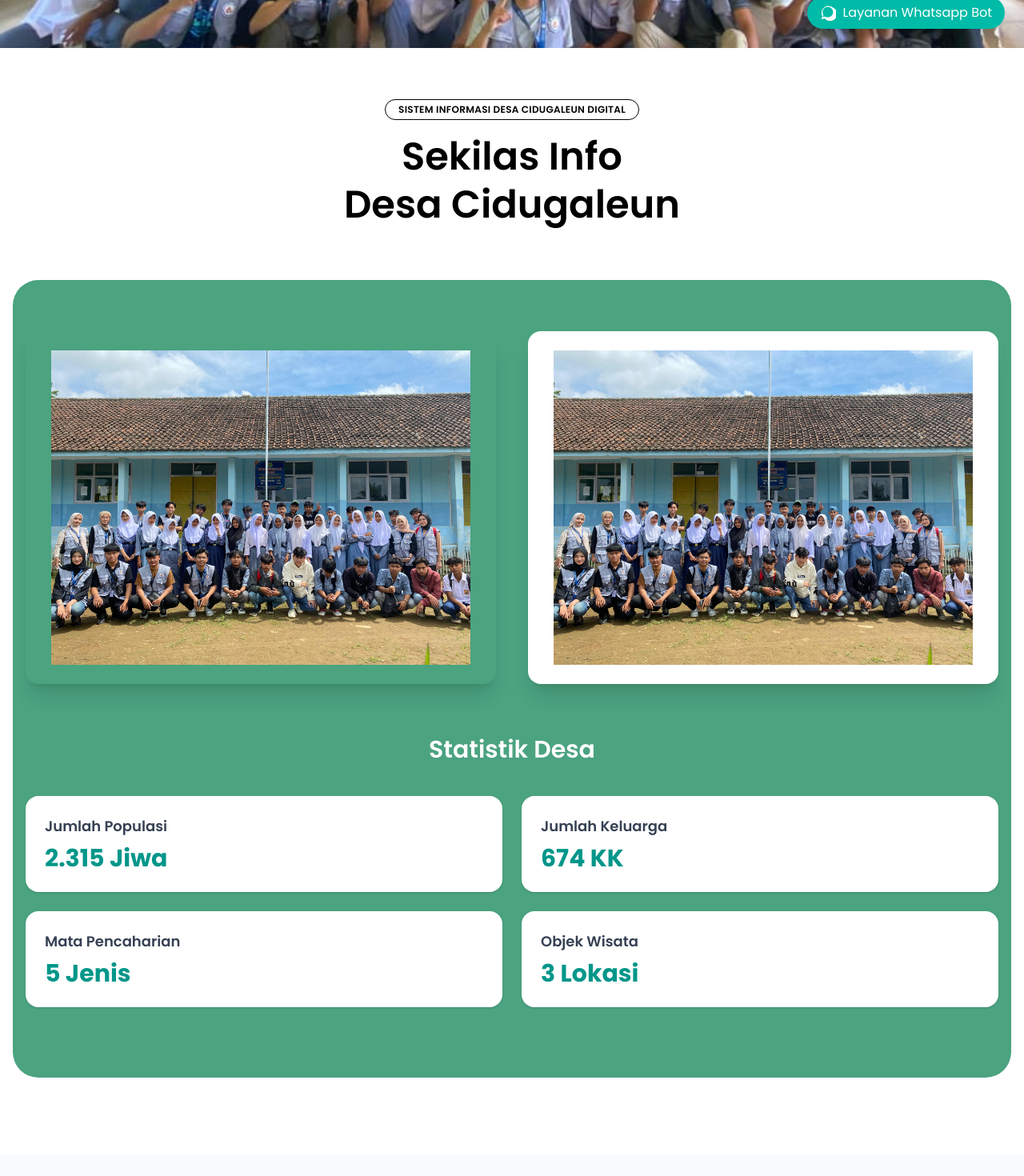
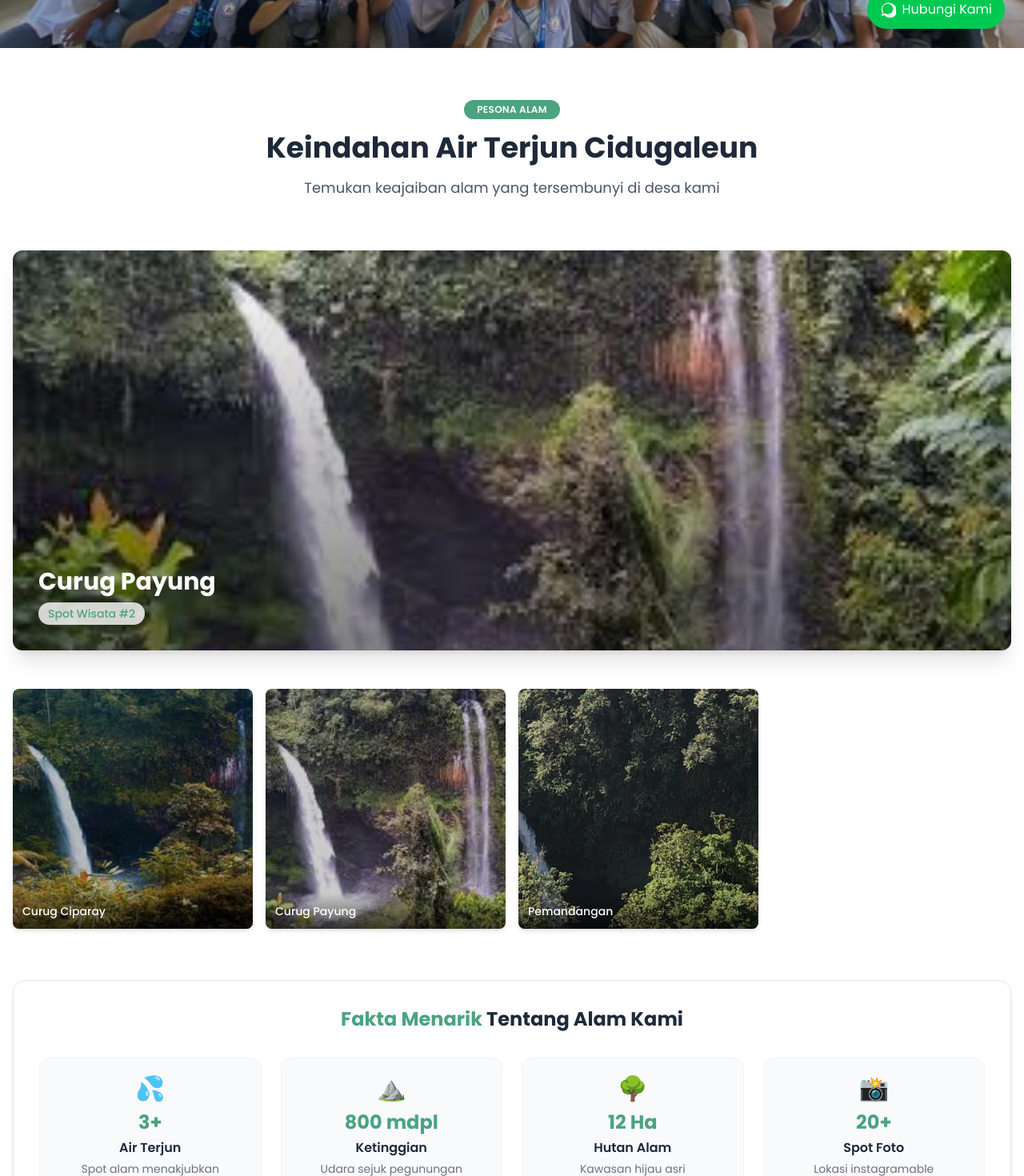
Before and after one commit to Apriyanto20/SIDESCID, a Next.js app: page / in a window 1280 px wide. Shown: the part 740-2210 px from the top of the page at 80% size. Built offline with nearby package versions, Linux system fonts and the light colour scheme.

Commit message:
Repair Design

```diff
--- a/package.json
+++ b/package.json
@@ -8,6 +8,7 @@
     "start": "next start"
   },
   "dependencies": {
+    "@heroicons/react": "^2.2.0",
     "aos": "^2.3.4",
     "clsx": "^2.1.1",
     "framer-motion": "^12.23.12",
--- a/src/app/components/HomeClient.tsx
+++ b/src/app/components/HomeClient.tsx
@@ -1,111 +1,239 @@
 "use client";
 
 import Image from 'next/image';
-// import Navbar from './components/navbar';
 import { Swiper, SwiperSlide } from "swiper/react";
-import { Autoplay } from 'swiper/modules';
-import { useEffect } from 'react';
+import { Autoplay, Navigation } from 'swiper/modules';
+import { useEffect, useRef } from 'react';
 import 'swiper/css';
 import AOS from 'aos';
 import 'aos/dist/aos.css';
 import PerangkatDesaSection from "./PerangkatDesaSection";
+import { ChevronLeftIcon, ChevronRightIcon, MapPinIcon } from '@heroicons/react/24/outline';
+import type { Swiper as SwiperType } from 'swiper';
 
+interface NatureImage {
+    main: string;
+    thumb: string;
+    name: string;
+}
+
+const natureImages: NatureImage[] = [
+    {
+        main: '/image/curug-ciparay.jpg',
+        thumb: '/image/curug-ciparay.jpg',
+        name: 'Curug Ciparay'
+    },
+    {
+        main: '/image/curug.jpeg',
+        thumb: '/image/curug.jpeg',
+        name: 'Curug Payung'
+    },
+    {
+        main: '/image/pemandangan.jpg',
+        thumb: '/image/pemandangan.jpg',
+        name: 'Pemandangan'
+    },
+];
+
+const statistics = [
+    {
+        value: `${natureImages.length}+`,
+        title: "Air Terjun",
+        desc: "Spot alam menakjubkan",
+        icon: "💦"
+    },
+    {
+        value: "800 mdpl",
+        title: "Ketinggian",
+        desc: "Udara sejuk pegunungan",
+        icon: "⛰️"
+    },
+    {
+        value: "12 Ha",
+        title: "Hutan Alam",
+        desc: "Kawasan hijau asri",
+        icon: "🌳"
+    },
+    {
+        value: "20+",
+        title: "Spot Foto",
+        desc: "Lokasi instagramable",
+        icon: "📸"
+    }
+];
 
 export default function HomePage() {
+    const swiperRef = useRef<SwiperType | null>(null);
+
     useEffect(() => {
         AOS.init({ duration: 800, once: false });
     }, []);
 
+    const handleThumbnailClick = (index: number) => {
+        if (swiperRef.current) {
+            swiperRef.current.slideTo(index);
+        }
+    };
+
+    const handleImageError = (e: React.SyntheticEvent<HTMLImageElement>) => {
+        const target = e.target as HTMLImageElement;
+        target.src = '/image/kegiatan.jpg';
+        target.className = "object-contain p-6";
+    };
+
     return (
         <div className="relative min-h-screen bg-gray-50">
-            {/* <Navbar /> */}
-
             {/* Hero Section */}
             <section
                 className="relative h-screen bg-cover bg-center flex items-center justify-center text-center px-6"
-                style={{ backgroundImage: `url('/image/hero-desa.jpg')` }} data-aos="fade-up"
+                style={{ backgroundImage: `url('/image/hero-desa.jpg')` }}
+                data-aos="fade-up"
             >
-                <div className="z-10">
-                    <h1 className="text-4xl md:text-6xl font-extrabold text-white leading-tight drop-shadow-lg">
+                <div className="absolute inset-0 bg-black/30"></div>
+                <div className="z-10 relative">
+                    <h1 className="text-4xl md:text-6xl font-extrabold text-white leading-tight drop-shadow-lg mb-4">
                         Sistem <span className="text-teal-400">Informasi</span><br />
                         Desa Cidugaleun
                     </h1>
+                    <p className="text-xl text-white max-w-2xl mx-auto">
+                        Menyajikan keindahan alam dan informasi desa secara digital
+                    </p>
                 </div>
             </section>
 
-            {/* Rumah Dataku Section */}
-            <section className="bg-white pt-16 pb-24 px-4" data-aos="zoom-in">
-                <div className="text-center max-w-4xl mx-auto mb-16">
-                    <span className="inline-block border border-black rounded-full px-4 py-1 text-xs font-semibold tracking-wide uppercase mb-4 text-black">
-                        Sistem Informasi Desa Cidugaleun Digital
-                    </span>
-                    <h1 className="text-4xl md:text-5xl font-semibold leading-tight text-black">
-                        Sekilas Info <br className="hidden md:block" />
-                        Desa Cidugaleun
-                    </h1>
-                </div>
+            {/* Nature Gallery Section */}
+            <section className="relative bg-white py-16 px-4">
+                <div className="max-w-7xl mx-auto">
+                    <div className="text-center mb-16" data-aos="fade-down">
+                        <span className="inline-block bg-[#4BA380] rounded-full px-4 py-1 text-xs font-semibold tracking-wide uppercase mb-4 text-white">
+                            Pesona Alam
+                        </span>
+                        <h2 className="text-3xl md:text-4xl font-bold text-gray-800 mb-4">
+                            Keindahan Air Terjun Cidugaleun
+                        </h2>
+                        <p className="text-lg text-gray-600 max-w-2xl mx-auto">
+                            Temukan keajaiban alam yang tersembunyi di desa kami
+                        </p>
+                    </div>
 
-                <div className="bg-[#4BA380] rounded-[2rem] py-16 px-4">
-                    <div className="max-w-7xl mx-auto grid grid-cols-1 lg:grid-cols-2 gap-10 items-start">
-                        {/* Carousel */}
-                        <div className="relative w-full aspect-[4/3] rounded-2xl shadow-xl overflow-hidden">
+                    {/* Main Carousel */}
+                    <div className="mb-12" data-aos="zoom-in">
+                        <div className="relative group rounded-xl overflow-hidden shadow-xl">
                             <Swiper
-                                spaceBetween={20}
+                                spaceBetween={30}
                                 slidesPerView={1}
-                                loop
-                                autoplay={{ delay: 3000, disableOnInteraction: false }}
-                                modules={[Autoplay]}
+                                loop={natureImages.length > 1}
+                                autoplay={{ delay: 5000, disableOnInteraction: false }}
+                                modules={[Autoplay, Navigation]}
+                                navigation={{
+                                    nextEl: '.nature-next',
+                                    prevEl: '.nature-prev',
+                                }}
+                                onSwiper={(swiper) => {
+                                    swiperRef.current = swiper;
+                                }}
                             >
-                                {[...Array(5)].map((_, i) => (
-                                    <SwiperSlide key={i}>
-                                        <div className="relative w-full aspect-[4/3]">
+                                {natureImages.map((image, index) => (
+                                    <SwiperSlide key={index}>
+                                        <div className="relative w-full h-96 md:h-[500px]">
                                             <Image
-                                                src="/image/kegiatan.jpg"
-                                                alt="Logo Rumah Dataku"
+                                                src={image.main}
+                                                alt={image.name}
                                                 fill
-                                                className="object-contain p-6 transition-transform duration-300 hover:scale-110"
+                                                className="object-cover"
+                                                priority
+                                                onError={handleImageError}
                                             />
+                                            <div className="absolute inset-0 bg-gradient-to-t from-black/50 to-transparent flex items-end p-8">
+                                                <div>
+                                                    <h3 className="text-white text-2xl md:text-3xl font-bold mb-2">
+                                                        {image.name}
+                                                    </h3>
+                                                    <span className="inline-block bg-white/80 text-[#4BA380] px-3 py-1 rounded-full text-sm font-medium">
+                                                        Spot Wisata #{index + 1}
+                                                    </span>
+                                                </div>
+                                            </div>
                                         </div>
                                     </SwiperSlide>
                                 ))}
                             </Swiper>
-                        </div>
 
-                        {/* Logo Section */}
-                        <div className="w-full aspect-[4/3] rounded-2xl shadow-xl bg-white overflow-hidden transition-transform duration-500 hover:scale-105 hover:shadow-2xl relative">
-                            <Image
-                                src="/image/kegiatan.jpg"
-                                alt="Logo Rumah Dataku"
-                                fill
-                                className="object-contain p-6 transition-transform duration-300 hover:scale-110"
-                            />
+                            {natureImages.length > 1 && (
+                                <>
+                                    <button
+                                        className="nature-prev absolute left-4 top-1/2 -translate-y-1/2 bg-white/80 text-[#4BA380] w-10 h-10 rounded-full flex items-center justify-center shadow-lg z-10 opacity-0 group-hover:opacity-100 transition"
+                                        aria-label="Previous image"
+                                    >
+                                        <ChevronLeftIcon className="w-5 h-5" />
+                                    </button>
+                                    <button
+                                        className="nature-next absolute right-4 top-1/2 -translate-y-1/2 bg-white/80 text-[#4BA380] w-10 h-10 rounded-full flex items-center justify-center shadow-lg z-10 opacity-0 group-hover:opacity-100 transition"
+                                        aria-label="Next image"
+                                    >
+                                        <ChevronRightIcon className="w-5 h-5" />
+                                    </button>
+                                </>
+                            )}
                         </div>
                     </div>
 
-                    {/* Statistik Desa */}
-                    <div className="max-w-7xl mx-auto mt-16">
-                        <h2 className="text-white text-3xl font-semibold text-center mb-10">Statistik Desa</h2>
+                    {/* Thumbnails */}
+                    {natureImages.length > 0 && (
+                        <div className="grid grid-cols-2 md:grid-cols-4 gap-4 mb-16">
+                            {natureImages.map((image, index) => (
+                                <div
+                                    key={index}
+                                    className="relative group rounded-lg overflow-hidden shadow-md hover:shadow-xl transition-all cursor-pointer"
+                                    data-aos="fade-up"
+                                    data-aos-delay={index * 100}
+                                    onClick={() => handleThumbnailClick(index)}
+                                    role="button"
+                                    tabIndex={0}
+                                    aria-label={`View ${image.name}`}
+                                >
+                                    <div className="aspect-square relative">
+                                        <Image
+                                            src={image.thumb}
+                                            alt={`Thumbnail ${image.name}`}
+                                            fill
+                                            className="object-cover group-hover:scale-105 transition-transform"
+                                            onError={handleImageError}
+                                        />
+                                    </div>
+                                    <div className="absolute inset-0 bg-black/20 group-hover:bg-black/10 transition"></div>
+                                    <div className="absolute bottom-0 left-0 right-0 p-3 bg-gradient-to-t from-black/60 to-transparent">
+                                        <p className="text-white font-medium text-sm truncate">{image.name}</p>
+                                    </div>
+                                </div>
+                            ))}
+                        </div>
+                    )}
 
-                        <div className="flex flex-col md:flex-row gap-6 mb-6">
-                            <div className="flex-1 bg-white rounded-2xl shadow p-6 transition duration-300 hover:scale-105 hover:shadow-xl">
-                                <h3 className="text-lg font-semibold text-gray-700 mb-2">Jumlah Populasi</h3>
-                                <p className="text-3xl font-bold text-teal-600">2.315 Jiwa</p>
-                            </div>
-                            <div className="flex-1 bg-white rounded-2xl shadow p-6 transition duration-300 hover:scale-105 hover:shadow-xl">
-                                <h3 className="text-lg font-semibold text-gray-700 mb-2">Jumlah Keluarga</h3>
-                                <p className="text-3xl font-bold text-teal-600">674 KK</p>
-                            </div>
+                    {/* Nature Statistics */}
+                    <div className="bg-white border border-gray-200 rounded-2xl shadow-sm p-8" data-aos="fade-up">
+                        <h3 className="text-2xl font-bold text-center text-gray-800 mb-8">
+                            <span className="text-[#4BA380]">Fakta Menarik</span> Tentang Alam Kami
+                        </h3>
+                        <div className="grid grid-cols-2 md:grid-cols-4 gap-6">
+                            {statistics.map((stat, index) => (
+                                <div
+                                    key={index}
+                                    className="bg-gray-50 rounded-xl p-5 text-center border border-gray-100 hover:border-[#4BA380]/30 transition-all"
+                                >
+                                    <span className="text-3xl mb-2 inline-block">{stat.icon}</span>
+                                    <p className="text-2xl font-bold text-[#4BA380] mb-1">{stat.value}</p>
+                                    <h4 className="font-semibold text-gray-800">{stat.title}</h4>
+                                    <p className="text-sm text-gray-500 mt-1">{stat.desc}</p>
+                                </div>
+                            ))}
                         </div>
 
-                        <div className="flex mb-6 gap-6">
-                            <div className="flex-1 bg-white rounded-2xl shadow p-6 transition duration-300 hover:scale-105 hover:shadow-xl">
-                                <h3 className="text-lg font-semibold text-gray-700 mb-2">Mata Pencaharian</h3>
-                                <p className="text-3xl font-bold text-teal-600">5 Jenis</p>
-                            </div>
-                            <div className="flex-1 bg-white rounded-2xl shadow p-6 transition duration-300 hover:scale-105 hover:shadow-xl">
-                                <h3 className="text-lg font-semibold text-gray-700 mb-2">Objek Wisata</h3>
-                                <p className="text-3xl font-bold text-teal-600">3 Lokasi</p>
-                            </div>
+                        <div className="text-center mt-12">
+                            <button className="inline-flex items-center px-5 py-3 bg-gradient-to-r from-[#4BA380] to-teal-600 text-white font-medium rounded-full shadow-md hover:shadow-lg transition-all hover:scale-[1.02]">
+                                <MapPinIcon className="w-5 h-5 mr-2" />
+                                Jelajahi Peta Wisata
+                            </button>
                         </div>
                     </div>
                 </div>
@@ -114,17 +242,19 @@ export default function HomePage() {
             {/* Perangkat Desa Section */}
             <PerangkatDesaSection />
 
-            {/* WhatsApp Button */}
+            {/* WhatsApp Floating Button */}
             <a
                 href="https://wa.me/6281234567890"
-                className="fixed bottom-6 right-6 z-50 bg-teal-500 hover:bg-teal-600 text-white px-4 py-2 rounded-full flex items-center shadow-lg"
+                className="fixed bottom-6 right-6 z-50 bg-green-500 hover:bg-green-600 text-white px-4 py-3 rounded-full flex items-center shadow-lg transition-all"
                 target="_blank"
                 rel="noopener noreferrer"
+                data-aos="fade-up"
+                data-aos-delay="300"
             >
                 <svg className="w-5 h-5 mr-2" fill="currentColor" viewBox="0 0 24 24">
                     <path d="M20 4.5A10.5 10.5 0 0 0 3.6 17.2L2 22l4.9-1.6A10.5 10.5 0 1 0 20 4.5zM12 19c-1.6 0-3.1-.4-4.4-1.2l-.3-.2-3.1.9.9-3.1-.2-.3A7.96 7.96 0 1 1 12 19z" />
                 </svg>
-                Layanan Whatsapp Bot
+                Hubungi Kami
             </a>
         </div>
     );
--- a/src/app/geografis/page.tsx
+++ b/src/app/geografis/page.tsx
@@ -1,5 +1,6 @@
 "use client";
 
+import Image from 'next/image';
 import React, { useState } from "react";
 import { PawPrint } from "lucide-react";
 import {
@@ -23,7 +24,6 @@ import {
     Cell,
 } from "recharts";
 
-// Consistent number formatter for both server and client
 const formatNumber = (num: number) => {
     return new Intl.NumberFormat('en-US', {
         minimumFractionDigits: 2,
@@ -530,6 +530,38 @@ export default function GeografisPage() {
                             </div>
                         </div>
 
+                        {/* Gallery Section */}
+                        <div className="bg-white p-5 rounded-xl border border-gray-100 shadow-sm">
+                            <h3 className="text-lg font-semibold text-gray-800 mb-4">Galeri Sumber Daya Alam</h3>
+                            <div className="grid grid-cols-2 md:grid-cols-4 gap-4">
+                                {[
+                                    { src: '/image/sawah.png', alt: 'Pemandangan alam Desa Cidugaleun' },
+                                    { src: '/image/madu.png', alt: 'Pertanian di Desa Cidugaleun' },
+                                    { src: '/image/pemandangan.jpg', alt: 'Sumber air alami' },
+                                    { src: '/image/cidugaleun.jpg', alt: 'Hasil bumi lokal' },
+                                ].map((image, index) => (
+                                    <div
+                                        key={index}
+                                        className="relative aspect-square rounded-lg overflow-hidden shadow-sm hover:shadow-md transition-all cursor-pointer group"
+                                    >
+                                        <Image
+                                            src={image.src}
+                                            alt={image.alt}
+                                            fill
+                                            sizes="(max-width: 768px) 50vw, 25vw"
+                                            className="object-cover group-hover:scale-105 transition-transform duration-300"
+                                            onError={(e) => {
+                                                const target = e.target as HTMLImageElement;
+                                                target.onerror = null;
+                                                target.src = '/image/kegiatan.jpg';
+                                            }}
+                                        />
+                                        <div className="absolute inset-0 bg-black/20 group-hover:bg-black/10 transition"></div>
+                                    </div>
+                                ))}
+                            </div>
+                        </div>
+
                         <div className="grid md:grid-cols-3 gap-6">
                             <div className="bg-white p-5 rounded-xl border border-gray-100 shadow-sm">
                                 <div className="p-3 bg-green-100 text-green-700 rounded-lg w-fit mb-3">
@@ -623,7 +655,7 @@ export default function GeografisPage() {
             <div className="text-center mb-12 pt-20">
                 <h1 className="text-3xl sm:text-4xl font-bold text-gray-900 mb-4">
                     <span className="bg-gradient-to-r from-green-600 to-emerald-600 bg-clip-text text-transparent">
-                    Profil Geografis
+                        Profil Geografis
                     </span>
                     <br />
                     Desa Cidugaleun
```
Also changed, not shown: 1 other file (tests, documents, lock files or other folders).
